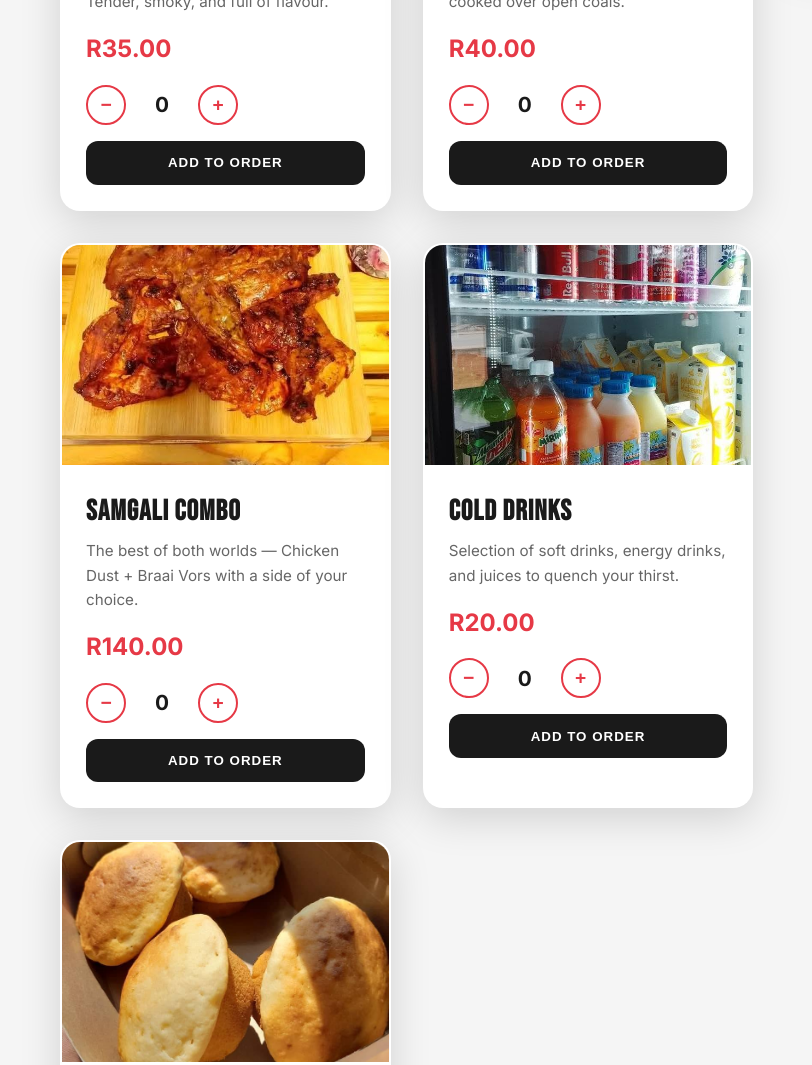
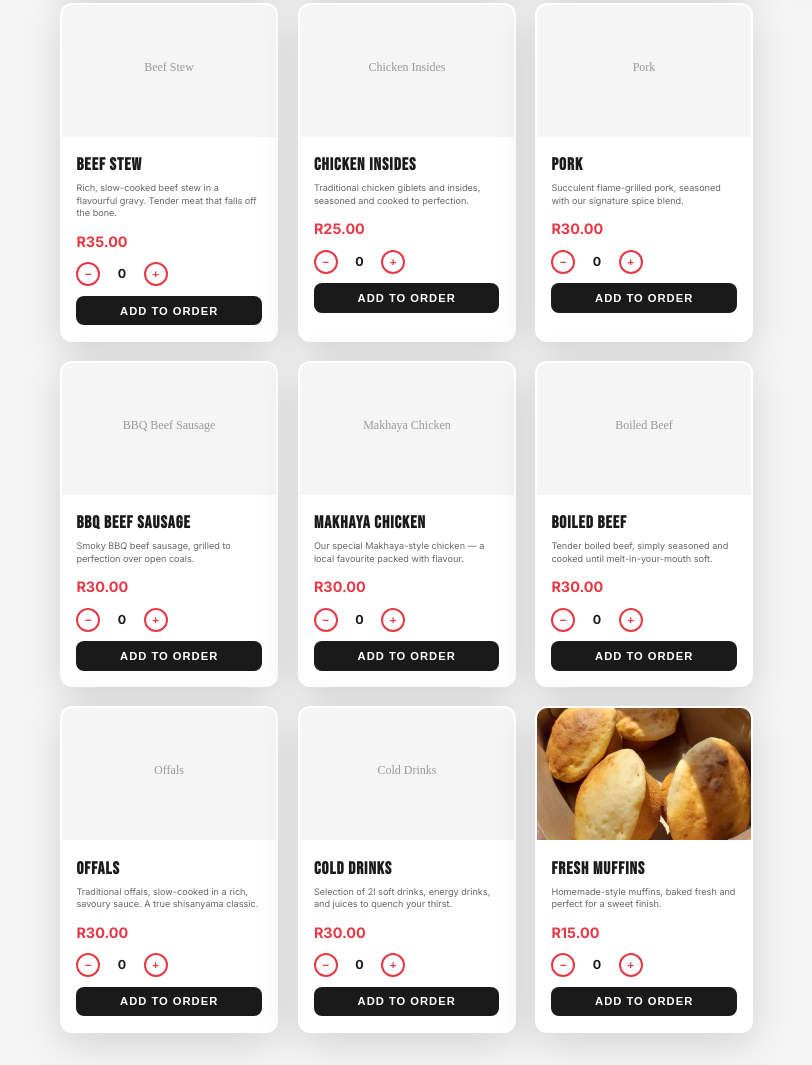
Before and after one commit to digitalproductsmaps-design/samgali, a plain HTML site: page index.html in a window 1280 px wide. Shown: the part 1422-2487 px from the top of the page, without its empty margins (44-856 px from the left). Drawn offline with Linux system fonts and the light colour scheme.

Commit message:
Update index.html

```diff
--- a/index.html
+++ b/index.html
@@ -229,13 +229,13 @@
 
         .menu-grid {
             display: grid;
-            grid-template-columns: repeat(auto-fit, minmax(300px, 1fr));
-            gap: 2rem;
+            grid-template-columns: repeat(auto-fit, minmax(180px, 1fr));
+            gap: 1.2rem;
         }
 
         .menu-card {
             background: var(--white);
-            border-radius: 20px;
+            border-radius: 12px;
             overflow: hidden;
             box-shadow: var(--shadow);
             transition: transform 0.3s;
@@ -243,55 +243,56 @@
         }
 
         .menu-card:hover {
-            transform: translateY(-5px);
+            transform: translateY(-3px);
             border-color: var(--red);
         }
 
         .menu-img {
             width: 100%;
-            height: 220px;
+            height: 132px;
             object-fit: cover;
             display: block;
         }
 
         .menu-info {
-            padding: 1.5rem;
+            padding: 0.9rem;
         }
 
         .menu-info h3 {
-            font-size: 1.8rem;
+            font-size: 1.08rem;
             color: var(--black);
-            margin-bottom: 0.3rem;
+            margin-bottom: 0.2rem;
         }
 
         .menu-desc {
             color: #666;
-            font-size: 0.95rem;
-            margin-bottom: 1rem;
+            font-size: 0.57rem;
+            margin-bottom: 0.6rem;
+            line-height: 1.4;
         }
 
         .price {
-            font-size: 1.5rem;
+            font-size: 0.9rem;
             font-weight: 700;
             color: var(--red);
-            margin-bottom: 1rem;
+            margin-bottom: 0.6rem;
         }
 
         .quantity-control {
             display: flex;
             align-items: center;
-            gap: 1rem;
-            margin-bottom: 1rem;
+            gap: 0.6rem;
+            margin-bottom: 0.6rem;
         }
 
         .qty-btn {
-            width: 40px;
-            height: 40px;
+            width: 24px;
+            height: 24px;
             border-radius: 50%;
             border: 2px solid var(--red);
             background: var(--white);
             color: var(--red);
-            font-size: 1.2rem;
+            font-size: 0.72rem;
             font-weight: 700;
             cursor: pointer;
             transition: all 0.2s;
@@ -306,20 +307,21 @@
         }
 
         .qty-display {
-            font-size: 1.3rem;
+            font-size: 0.78rem;
             font-weight: 700;
-            min-width: 40px;
+            min-width: 24px;
             text-align: center;
         }
 
         .add-order-btn {
             width: 100%;
-            padding: 0.9rem;
+            padding: 0.54rem;
             background: var(--black);
             color: var(--white);
             border: none;
-            border-radius: 12px;
+            border-radius: 8px;
             font-weight: 600;
+            font-size: 0.7rem;
             cursor: pointer;
             transition: all 0.3s;
             text-transform: uppercase;
@@ -642,7 +644,7 @@
                 padding-top: 5rem;
             }
             .menu-grid {
-                grid-template-columns: 1fr;
+                grid-template-columns: repeat(2, 1fr);
             }
             .order-panel {
                 position: static;
@@ -778,12 +780,12 @@
             <div class="contact-card">
                 <div class="icon">📱</div>
                 <h4>Phone 2 / WhatsApp</h4>
-                <a href="https://wa.me/26779197707" target="_blank">7919 7707</a>
+                <a href="https://wa.me/26778449232" target="_blank">7919 7707</a>
             </div>
             <div class="contact-card">
                 <div class="icon">🛵</div>
                 <h4>Delivery</h4>
-                <p>Free Delivery<br><small>T&Cs Apply</small></p>
+                <p>Free Delivery<br><small>3+ orders</small></p>
             </div>
         </div>
     </section>
@@ -854,7 +856,7 @@
                 id: 'braai-vors',
                 name: 'Braai Vors',
                 desc: 'Traditional boerewors made for the braai. Juicy, spiced just right, and cooked over open coals.',
-                price: 40,
+                price: 35,
                 image: 'samgaliv.jpeg'
             },
             {
@@ -865,11 +867,60 @@
                 image: 'samgalim.jpg'
             },
             {
+                id: 'beef-stew',
+                name: 'Beef Stew',
+                desc: 'Rich, slow-cooked beef stew in a flavourful gravy. Tender meat that falls off the bone.',
+                price: 35,
+                image: 'bs.jpg'
+            },
+            {
+                id: 'chicken-insides',
+                name: 'Chicken Insides',
+                desc: 'Traditional chicken giblets and insides, seasoned and cooked to perfection.',
+                price: 25,
+                image: 'ckn-insides.jpeg'
+            },
+            {
+                id: 'pork',
+                name: 'Pork',
+                desc: 'Succulent flame-grilled pork, seasoned with our signature spice blend.',
+                price: 30,
+                image: 'pork.jpg'
+            },
+            {
+                id: 'bbq-beef-sausage',
+                name: 'BBQ Beef Sausage',
+                desc: 'Smoky BBQ beef sausage, grilled to perfection over open coals.',
+                price: 30,
+                image: 'bbq bs.jpeg'
+            },
+            {
+                id: 'makhaya-chicken',
+                name: 'Makhaya Chicken',
+                desc: 'Our special Makhaya-style chicken — a local favourite packed with flavour.',
+                price: 30,
+                image: 'mk chicken.jpg'
+            },
+            {
+                id: 'boiled-beef',
+                name: 'Boiled Beef',
+                desc: 'Tender boiled beef, simply seasoned and cooked until melt-in-your-mouth soft.',
+                price: 30,
+                image: 'boiled-b.jpeg'
+            },
+            {
+                id: 'offals',
+                name: 'Offals',
+                desc: 'Traditional offals, slow-cooked in a rich, savoury sauce. A true shisanyama classic.',
+                price: 30,
+                image: 'offals.jpeg'
+            },
+            {
                 id: 'drinks',
                 name: 'Cold Drinks',
-                desc: 'Selection of soft drinks, energy drinks, and juices to quench your thirst.',
-                price: 20,
-                image: 'drinks2.jpg'
+                desc: 'Selection of 2l soft drinks, energy drinks, and juices to quench 		your thirst.',
+                price: 30,
+                image: '2l.jpeg'
             },
             {
                 id: 'muffins',
@@ -991,7 +1042,7 @@
             document.getElementById('modalTotal').textContent = `R${total.toFixed(2)}`;
 
             // Build WhatsApp message — sends order directly, no screenshot needed
-            const phone = '26779197707';
+            const phone = '26778449232';
             const message = encodeURIComponent(
                 `*NEW ORDER — ${orderNumber}*\n\n` +
                 `*Payment Method:* ${selectedPayment}\n` +
```
